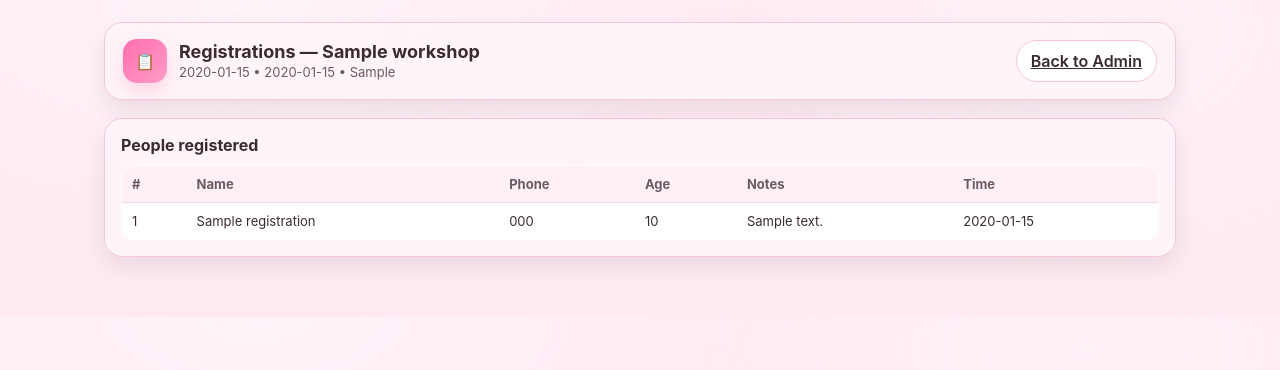
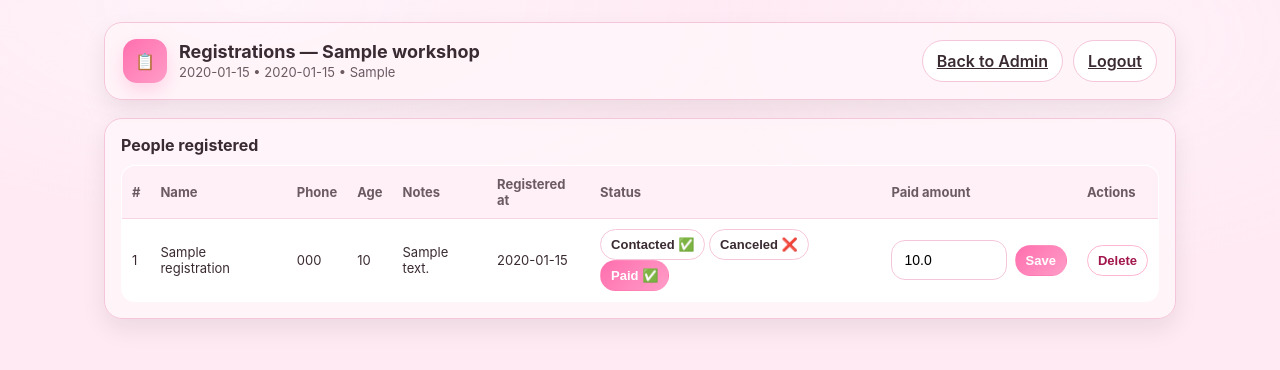
Before and after one commit to shamalem/law7aty, a Flask app: page /admin/workshops/1/registrations in a window 1280 px wide. Shown: the top 370 px of the page. Run offline with Flask 3, Linux system fonts and the light colour scheme; the visitor is signed in with stand-in values (Sample User, id 1); tables that the repository leaves empty hold one stand-in row (values such as "Sample post").

Commit message:
Update registrations.html

```diff
--- a/templates/registrations.html
+++ b/templates/registrations.html
@@ -14,11 +14,16 @@
         <div class="logo">📋</div>
         <div>
           <h1>Registrations — {{ workshop.title }}</h1>
-          <p>{{ workshop.date }} • {{ workshop.time }} • {{ workshop.location }}</p>
+          <p>
+            {% if workshop.date %}{{ workshop.date }}{% endif %}
+            {% if workshop.time %} • {{ workshop.time }}{% endif %}
+            {% if workshop.location %} • {{ workshop.location }}{% endif %}
+          </p>
         </div>
       </div>
       <div class="actions">
         <a class="btn" href="{{ url_for('admin_page') }}">Back to Admin</a>
+        <a class="btn" href="{{ url_for('admin_logout') }}">Logout</a>
       </div>
     </div>
 
@@ -36,9 +41,13 @@
               <th>Phone</th>
               <th>Age</th>
               <th>Notes</th>
-              <th>Time</th>
+              <th>Registered at</th>
+              <th>Status</th>
+              <th>Paid amount</th>
+              <th>Actions</th>
             </tr>
           </thead>
+
           <tbody>
             {% for r in registrations %}
             <tr>
@@ -48,6 +57,64 @@
               <td>{{ r.age }}</td>
               <td>{{ r.notes }}</td>
               <td>{{ r.created_at }}</td>
+
+              <td>
+                <!-- Contacted toggle -->
+                <form style="display:inline;" method="POST"
+                      action="{{ url_for('admin_toggle_registration', reg_id=r.id) }}">
+                  <input type="hidden" name="field" value="contacted">
+                  {% if r.contacted %}
+                    <button class="btn small" type="submit">Contacted ✅</button>
+                  {% else %}
+                    <button class="btn small" type="submit">Contacted ❌</button>
+                  {% endif %}
+                </form>
+
+                <!-- Canceled toggle -->
+                <form style="display:inline;" method="POST"
+                      action="{{ url_for('admin_toggle_registration', reg_id=r.id) }}">
+                  <input type="hidden" name="field" value="canceled">
+                  {% if r.canceled %}
+                    <button class="btn small danger" type="submit">Canceled ✅</button>
+                  {% else %}
+                    <button class="btn small" type="submit">Canceled ❌</button>
+                  {% endif %}
+                </form>
+
+                <!-- Paid toggle -->
+                <form style="display:inline;" method="POST"
+                      action="{{ url_for('admin_toggle_registration', reg_id=r.id) }}">
+                  <input type="hidden" name="field" value="paid">
+                  {% if r.paid %}
+                    <button class="btn small primary" type="submit">Paid ✅</button>
+                  {% else %}
+                    <button class="btn small" type="submit">Paid ❌</button>
+                  {% endif %}
+                </form>
+              </td>
+
+              <td>
+                {% if r.paid %}
+                  <form method="POST" action="{{ url_for('admin_set_paid_amount', reg_id=r.id) }}"
+                        style="display:flex; gap:8px; align-items:center; margin:0;">
+                    <input name="paid_amount" inputmode="decimal"
+                           placeholder="e.g., 120"
+                           value="{{ r.paid_amount if r.paid_amount is not none else '' }}"
+                           style="max-width:120px;">
+                    <button class="btn small primary" type="submit">Save</button>
+                  </form>
+                {% else %}
+                  <span class="muted">—</span>
+                {% endif %}
+              </td>
+
+              <td>
+                <form method="POST" action="{{ url_for('admin_delete_registration', reg_id=r.id) }}"
+                      style="margin:0;"
+                      onsubmit="return confirm('Delete this registration?');">
+                  <button class="btn small danger" type="submit">Delete</button>
+                </form>
+              </td>
             </tr>
             {% endfor %}
           </tbody>
```
